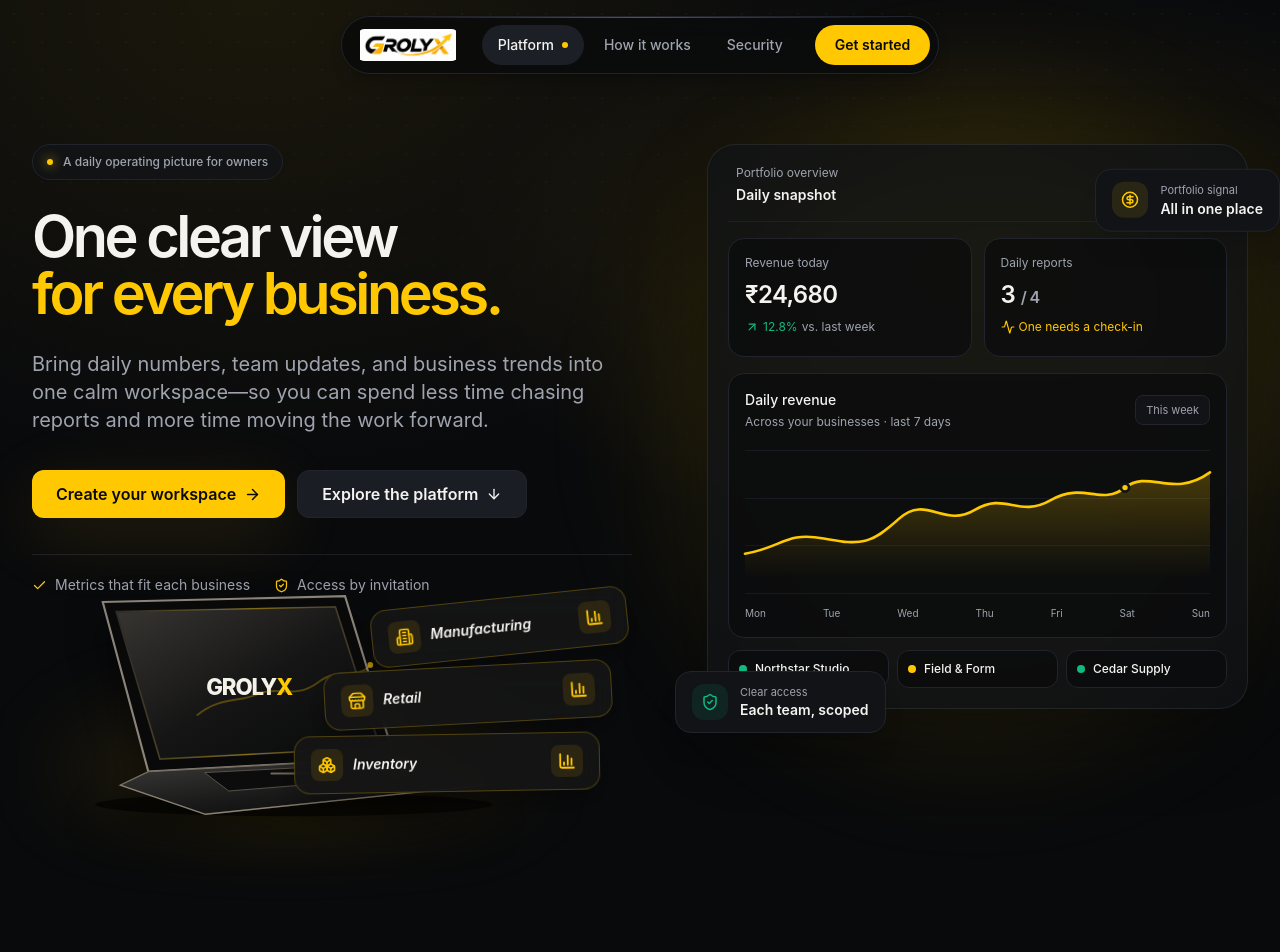
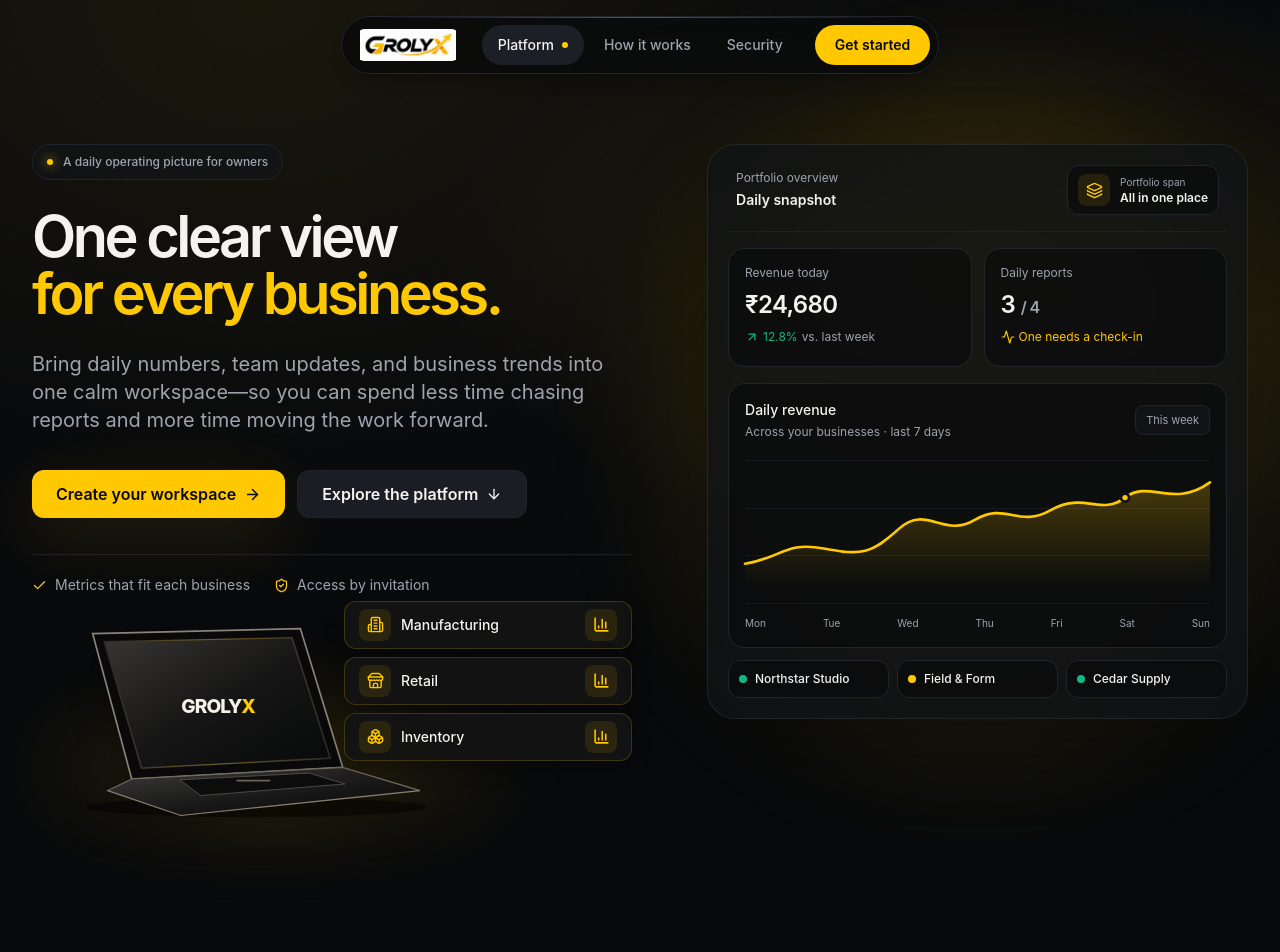
Before and after one commit to ManishMhatre1502/B2B, a Next.js app: page / in a window 1280 px wide. Shown: the top 952 px of the page. Built offline with nearby package versions, Linux system fonts and the light colour scheme.

Commit message:
Tidy Grolyx hero composition

```diff
--- a/src/app/page.tsx
+++ b/src/app/page.tsx
@@ -1,6 +1,6 @@
 import Link from "next/link";
 import Image from "next/image";
-import { Activity, ArrowRight, ArrowUpRight, BarChart3, Building2, Check, CircleDollarSign, ClipboardCheck, Layers3, ShieldCheck, ArrowDown } from "lucide-react";
+import { Activity, ArrowRight, ArrowUpRight, BarChart3, Building2, Check, ClipboardCheck, Layers3, ShieldCheck, ArrowDown } from "lucide-react";
 import { LandingNavbar } from "@/components/landing-navbar";
 import { Button } from "@/components/ui/button";
 import { HeroIllustration } from "@/components/hero-illustration";
@@ -31,7 +31,13 @@ export default function HomePage() {
           <div className="relative mx-auto w-full max-w-[600px]">
             <div aria-hidden="true" className="absolute -inset-8 rounded-full bg-primary/10 blur-3xl" />
             <div className="glass-panel relative overflow-hidden rounded-[28px] p-4 sm:p-5">
-              <div className="flex items-center justify-between border-b border-border/80 px-2 pb-4"><div><p className="text-xs text-muted-foreground">Portfolio overview</p><p className="mt-1 text-sm font-semibold">Daily snapshot</p></div><div className="inline-flex min-h-8 items-center gap-2 rounded-full border border-border bg-background/80 px-3 text-[11px] font-medium text-muted-foreground"><span aria-hidden="true" className="h-1.5 w-1.5 rounded-full bg-emerald" />Sample data</div></div>
+              <div className="flex items-center justify-between gap-3 border-b border-border/80 px-2 pb-4">
+                <div className="min-w-0"><p className="text-xs text-muted-foreground">Portfolio overview</p><p className="mt-1 text-sm font-semibold">Daily snapshot</p></div>
+                <div className="flex shrink-0 items-center gap-2.5 rounded-xl border border-border bg-background/70 px-2.5 py-2">
+                  <span className="flex h-8 w-8 items-center justify-center rounded-lg bg-primary/10 text-primary"><Layers3 size={17} /></span>
+                  <span className="min-w-0"><span className="hidden text-[10px] text-muted-foreground sm:block">Portfolio span</span><span className="block whitespace-nowrap text-[11px] font-semibold sm:text-xs">All in one place</span></span>
+                </div>
+              </div>
               <div className="grid grid-cols-2 gap-3 py-4">
                 <div className="rounded-2xl border border-border bg-background/70 p-4"><p className="text-xs text-muted-foreground">Revenue today</p><p className="mt-2 text-2xl font-semibold tracking-tight">₹24,680</p><p className="mt-2 inline-flex items-center gap-1 text-xs text-emerald"><ArrowUpRight size={14} />12.8% <span className="text-muted-foreground">vs. last week</span></p></div>
                 <div className="rounded-2xl border border-border bg-background/70 p-4"><p className="text-xs text-muted-foreground">Daily reports</p><p className="mt-2 text-2xl font-semibold tracking-tight">3 <span className="text-base text-muted-foreground">/ 4</span></p><p className="mt-2 inline-flex items-center gap-1 text-xs text-primary"><Activity size={14} />One needs a check-in</p></div>
@@ -43,8 +49,6 @@ export default function HomePage() {
               </div>
               <div className="mt-3 grid grid-cols-3 gap-2">{["Northstar Studio", "Field & Form", "Cedar Supply"].map((name, index) => <div key={name} className="flex min-w-0 items-center gap-2 rounded-xl border border-border bg-background/70 px-2.5 py-2.5"><span className={index === 1 ? "h-2 w-2 rounded-full bg-primary" : "h-2 w-2 rounded-full bg-emerald"} /><span className="truncate text-[10px] font-medium sm:text-xs">{name}</span></div>)}</div>
             </div>
-            <div className="absolute -right-2 top-14 hidden -translate-y-1/2 items-center gap-3 rounded-2xl border border-border bg-card px-4 py-3 shadow-xl sm:flex lg:-right-8"><div className="flex h-9 w-9 items-center justify-center rounded-xl bg-primary/10 text-primary"><CircleDollarSign size={18} /></div><div><p className="text-[11px] text-muted-foreground">Portfolio signal</p><p className="text-sm font-semibold">All in one place</p></div></div>
-            <div className="absolute -bottom-6 left-0 hidden items-center gap-3 rounded-2xl border border-border bg-card px-4 py-3 shadow-xl sm:flex lg:-left-8"><div className="flex h-9 w-9 items-center justify-center rounded-xl bg-emerald/10 text-emerald"><ShieldCheck size={18} /></div><div><p className="text-[11px] text-muted-foreground">Clear access</p><p className="text-sm font-semibold">Each team, scoped</p></div></div>
           </div>
         </section>
         <section id="platform" className="mx-auto max-w-7xl scroll-mt-28 px-5 py-20 sm:px-8 lg:py-28">
--- a/src/components/hero-illustration.tsx
+++ b/src/components/hero-illustration.tsx
@@ -1,19 +1,19 @@
 import { BarChart3, Boxes, Building2, Store } from "lucide-react";
 
 const businessCards = [
-  { icon: Building2, title: "Manufacturing", position: "w-[84%] self-end -translate-x-1 -rotate-6" },
-  { icon: Store, title: "Retail", position: "w-[94%] self-end -translate-x-5 -rotate-3" },
-  { icon: Boxes, title: "Inventory", position: "w-full self-start -translate-x-8 -rotate-1" },
+  { icon: Building2, title: "Manufacturing" },
+  { icon: Store, title: "Retail" },
+  { icon: Boxes, title: "Inventory" },
 ];
 
 export function HeroIllustration() {
   return (
     <div aria-hidden="true" className="relative isolate mt-3 hidden h-[210px] w-full sm:block sm:h-[240px] lg:-mt-8 lg:h-[260px]">
-      <div className="hero-art-glow absolute bottom-0 left-0 h-[56%] w-[88%] rounded-full blur-2xl" />
+      <div className="hero-art-glow absolute bottom-0 left-0 h-[56%] w-[82%] rounded-full blur-2xl" />
       <svg
         viewBox="0 0 520 250"
         preserveAspectRatio="xMidYMax meet"
-        className="absolute bottom-0 left-0 h-full w-[84%] overflow-visible drop-shadow-[0_18px_18px_rgba(0,0,0,.5)]"
+        className="absolute bottom-0 left-0 h-full w-[72%] overflow-visible drop-shadow-[0_10px_18px_rgba(0,0,0,.35)]"
       >
         <defs>
           <linearGradient id="grolyx-laptop-screen" x1="0" x2="1" y1="0" y2="1">
@@ -29,38 +29,36 @@ export function HeroIllustration() {
           </linearGradient>
           <linearGradient id="grolyx-laptop-edge" x1="0" x2="1" y1="0" y2="0">
             <stop offset="0" stopColor="#ffc900" stopOpacity="0" />
-            <stop offset=".5" stopColor="#ffc900" stopOpacity=".72" />
+            <stop offset=".5" stopColor="#ffc900" stopOpacity=".62" />
             <stop offset="1" stopColor="#ffc900" stopOpacity="0" />
           </linearGradient>
         </defs>
-        <ellipse cx="270" cy="231" rx="205" ry="12" fill="#000" opacity=".62" />
-        <path d="M73 22 323 16 374 183 120 197Z" fill="#090909" stroke="#8a8379" strokeWidth="2.2" />
+        <ellipse cx="270" cy="231" rx="205" ry="12" fill="#000" opacity=".5" />
+        <path d="M73 22 323 16 374 183 120 197Z" fill="#090909" stroke="#8a8379" strokeWidth="2" />
         <path d="M87 32 313 27 359 172 132 184Z" fill="url(#grolyx-laptop-screen)" stroke="#2d2b28" strokeWidth="2" />
-        <path d="M87 32 313 27 359 172 132 184Z" fill="none" stroke="url(#grolyx-laptop-edge)" strokeWidth="1.2" opacity=".6" />
+        <path d="M87 32 313 27 359 172 132 184Z" fill="none" stroke="url(#grolyx-laptop-edge)" strokeWidth="1.2" opacity=".55" />
         <path d="M120 197 374 183 467 211 179 241 91 211Z" fill="url(#grolyx-laptop-base)" stroke="#746d61" strokeWidth="1.4" />
         <path d="m178 198 156-8 43 13-174 14Z" fill="#0c0c0c" stroke="#58534b" strokeWidth="1" />
-        <path d="m91 211 88 30 288-30" fill="none" stroke="#c7b99a" strokeOpacity=".26" strokeWidth="1.4" />
+        <path d="m91 211 88 30 288-30" fill="none" stroke="#c7b99a" strokeOpacity=".22" strokeWidth="1.4" />
         <text x="224" y="118" textAnchor="middle" fontFamily="Inter, Arial, sans-serif" fontSize="23" fontWeight="800" letterSpacing="-1.2" fill="#f5f2e9">
           GROLY<tspan fill="#ffc900">X</tspan>
         </text>
-        <path d="M170 139c25-20 43-13 63-22s38 6 62-12 40-2 54-18" fill="none" stroke="#ffc900" strokeOpacity=".28" strokeWidth="2" />
-        <circle cx="349" cy="87" r="3" fill="#ffc900" opacity=".72" />
-        <path d="M247 199h39" stroke="#c7b99a" strokeOpacity=".55" strokeWidth="2" strokeLinecap="round" />
+        <path d="M247 199h39" stroke="#c7b99a" strokeOpacity=".5" strokeWidth="2" strokeLinecap="round" />
       </svg>
-      <div className="absolute bottom-[12%] right-0 z-10 flex w-[51%] flex-col gap-2.5">
-        {businessCards.map(({ icon: Icon, title, position }) => (
+      <div className="absolute bottom-[24%] right-0 z-10 flex w-[48%] flex-col gap-2">
+        {businessCards.map(({ icon: Icon, title }) => (
           <div
             key={title}
-            className={"flex h-[54px] items-center justify-between rounded-2xl border border-primary/25 bg-[#151515]/90 px-3.5 shadow-[0_12px_32px_rgba(0,0,0,.38)] backdrop-blur-md sm:h-[58px] sm:px-4 " + position}
+            className="flex h-12 items-center justify-between rounded-xl border border-primary/20 bg-[#141414]/95 px-3 shadow-[0_8px_20px_rgba(0,0,0,.3)] sm:px-3.5"
           >
             <span className="flex min-w-0 items-center gap-2.5">
               <span className="flex h-8 w-8 shrink-0 items-center justify-center rounded-lg bg-primary/10 text-primary">
-                <Icon size={18} strokeWidth={2.2} />
+                <Icon size={17} strokeWidth={2} />
               </span>
-              <span className="truncate text-xs font-semibold italic text-foreground sm:text-sm">{title}</span>
+              <span className="truncate text-xs font-medium text-foreground sm:text-sm">{title}</span>
             </span>
             <span className="ml-2 flex h-8 w-8 shrink-0 items-center justify-center rounded-lg bg-primary/10 text-primary">
-              <BarChart3 size={18} strokeWidth={2.4} />
+              <BarChart3 size={17} strokeWidth={2.2} />
             </span>
           </div>
         ))}
```
